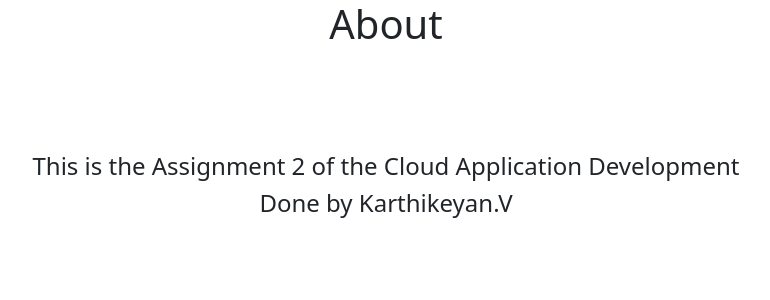
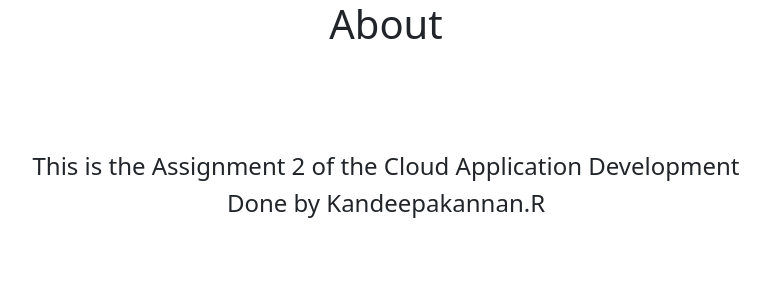
Before and after one commit to IBM-EPBL/IBM-Project-10678-1659196030, a Flask app: page /about in a window 1280 px wide. Shown: the top 300 px of the page, without its empty margins (254-1024 px from the left). Run offline with Flask 2, Linux system fonts and the light colour scheme.

Commit message:
Update about.html

```diff
--- a/Assignments/TEAM MEMBER 1/Assignment-2/templates/about.html
+++ b/Assignments/TEAM MEMBER 1/Assignment-2/templates/about.html
@@ -11,7 +11,7 @@
     <div align="center">
         <h1>About</h1><br><br><br><br>
         <h4>This is the Assignment 2 of the Cloud Application Development</h4>
-        <h4>Done by Karthikeyan.V
+        <h4>Done by Kandeepakannan.R
         </h4>
     </div>
 
```
